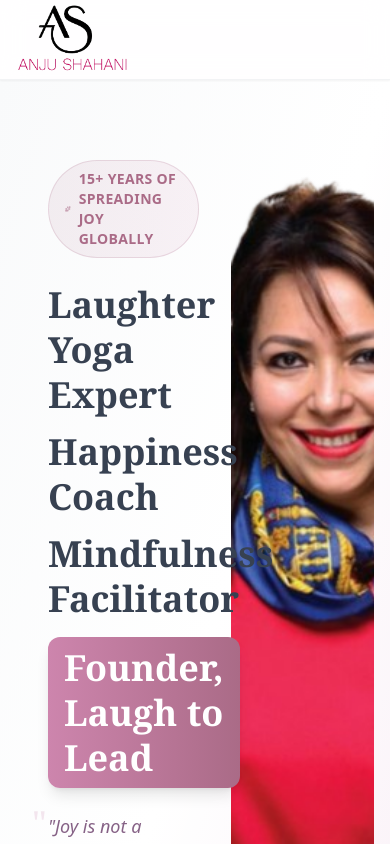
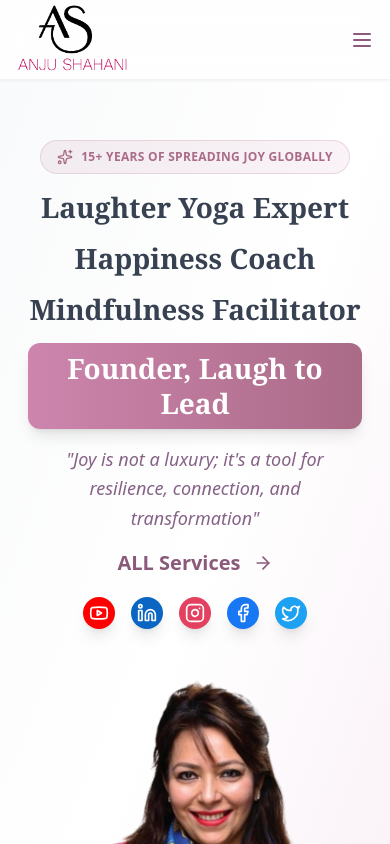
Before and after one commit to Krushna03/Anshu-Maam-website, a React (Vite) app: page / in a window 390 px wide. Shown: the top 844 px of the page. Built offline with nearby package versions, Linux system fonts and the light colour scheme.

Commit message:
resonsive hero done

```diff
--- a/src/Components/CallToAction.jsx
+++ b/src/Components/CallToAction.jsx
@@ -1,5 +1,5 @@
 import React from 'react'
-import { Button } from "@/components/ui/button"
+import { Button } from "@/Components/ui/button"
 
 const CallToAction = () => {
   return (
--- a/src/Components/Header.jsx
+++ b/src/Components/Header.jsx
@@ -1,10 +1,20 @@
-import { Link } from "react-router-dom"
+import { useState } from "react";
+import { Link } from "react-router-dom";
+import { Menu, X } from "lucide-react";
 
 export default function Header() {
+  const [mobileMenuOpen, setMobileMenuOpen] = useState(false);
+
+  const toggleMenu = () => setMobileMenuOpen(!mobileMenuOpen);
+
+  const navLinks = [
+    "HOME", "ABOUT", "CONSULTING", "BOOKS", "WRITING", "MEDIA", "BLOG", "CONTACT"
+  ];
+
   return (
     <header className="bg-white flex h-20 w-full items-center justify-between px-4 md:px-6 lg:px-20 sticky top-0 z-50 bg-white/95 backdrop-blur-md border-b border-gray-200/50 shadow-sm">
       <div className="flex items-center gap-2">
-        <Link href="#" className="flex items-center gap-2" prefetch={false}>
+        <Link to="/" className="flex items-center gap-2">
           <img
             src="/anju-logo-removebg.png"
             alt="SN Logo"
@@ -12,76 +22,43 @@
           />
         </Link>
       </div>
+
+      {/* Desktop Nav */}
       <nav className="hidden md:flex gap-6 lg:gap-10">
+        {navLinks.map((label) => (
           <Link
-          href="#"
+            key={label}
+            to="#"
             className="relative text-sm xl:text-base font-semibold text-custom-plum hover:text-[#cd85ad] transition-all duration-300 group"
-          prefetch={false}
           >
-          HOME
+            {label}
             <span className="absolute -bottom-1 left-0 w-0 h-0.5 bg-[#cd85ad] transition-all duration-300 group-hover:w-full"></span>
           </Link>
+        ))}
+      </nav>
+
+      {/* Mobile Menu Icon */}
+      <div className="md:hidden flex items-center">
+        <button onClick={toggleMenu} aria-label="Toggle Menu">
+          {mobileMenuOpen ? <X className="h-6 w-6 text-custom-plum" /> : <Menu className="h-6 w-6 text-custom-plum" />}
+        </button>
+      </div>
+
+      {/* Mobile Nav Dropdown */}
+      {mobileMenuOpen && (
+        <div className="absolute top-20 left-0 w-full bg-white shadow-md flex flex-col items-start px-6 py-4 z-40 md:hidden border-t border-gray-200">
+          {navLinks.map((label) => (
             <Link
-          href="#"
-          className="relative text-sm xl:text-base font-semibold text-custom-plum hover:text-[#cd85ad] transition-all duration-300 group"
-          prefetch={false}
+              key={label}
+              to="#"
+              className="text-sm font-semibold text-custom-plum py-2 w-full border-b border-gray-100 hover:text-[#cd85ad] transition"
+              onClick={() => setMobileMenuOpen(false)} // close on click
             >
-          ABOUT
-          <span className="absolute -bottom-1 left-0 w-0 h-0.5 bg-[#cd85ad] transition-all duration-300 group-hover:w-full"></span>
+              {label}
             </Link>
-        <Link
-          href="#"
-          className="relative text-sm xl:text-base font-semibold text-custom-plum hover:text-[#cd85ad] transition-all duration-300 group"
-          prefetch={false}
-        >
-          CONSULTING
-          <span className="absolute -bottom-1 left-0 w-0 h-0.5 bg-[#cd85ad] transition-all duration-300 group-hover:w-full"></span>
-        </Link>
-        <Link
-          href="#"
-          className="relative text-sm xl:text-base font-semibold text-custom-plum hover:text-[#cd85ad] transition-all duration-300 group"
-          prefetch={false}
-        >
-          BOOKS
-          <span className="absolute -bottom-1 left-0 w-0 h-0.5 bg-[#cd85ad] transition-all duration-300 group-hover:w-full"></span>
-        </Link>
-        <Link
-          href="#"
-          className="relative text-sm xl:text-base font-semibold text-custom-plum hover:text-[#cd85ad] transition-all duration-300 group"
-          prefetch={false}
-        >
-          WRITING
-          <span className="absolute -bottom-1 left-0 w-0 h-0.5 bg-[#cd85ad] transition-all duration-300 group-hover:w-full"></span>
-        </Link>
-        <Link
-          href="#"
-          className="relative text-sm xl:text-base font-semibold text-custom-plum hover:text-[#cd85ad] transition-all duration-300 group"
-          prefetch={false}
-        >
-          MEDIA
-          <span className="absolute -bottom-1 left-0 w-0 h-0.5 bg-[#cd85ad] transition-all duration-300 group-hover:w-full"></span>
-        </Link>
-        <Link
-          href="#"
-          className="relative text-sm xl:text-base font-semibold text-custom-plum hover:text-[#cd85ad] transition-all duration-300 group"
-          prefetch={false}
-        >
-          BLOG
-          <span className="absolute -bottom-1 left-0 w-0 h-0.5 bg-[#cd85ad] transition-all duration-300 group-hover:w-full"></span>
-        </Link>
-        <Link
-          href="#"
-          className="relative text-sm xl:text-base font-semibold text-custom-plum hover:text-[#cd85ad] transition-all duration-300 group"
-          prefetch={false}
-        >
-          CONTACT
-          <span className="absolute -bottom-1 left-0 w-0 h-0.5 bg-[#cd85ad] transition-all duration-300 group-hover:w-full"></span>
-        </Link>
-      </nav>
-      {/* <div className="flex items-center gap-2">
-        <span className="text-sm font-medium text-custom-plum">SEARCH</span>
-        <Search className="h-5 w-5 text-custom-plum" />
-      </div> */}
+          ))}
+        </div>
+      )}
     </header>
-  )
+  );
 }
--- a/src/Components/Hero.jsx
+++ b/src/Components/Hero.jsx
@@ -1,5 +1,13 @@
 import { Link } from "react-router-dom"
-import { ArrowRight, Youtube, Linkedin, Instagram, Facebook, Twitter, Sparkles } from "lucide-react"
+import {
+  ArrowRight,
+  Youtube,
+  Linkedin,
+  Instagram,
+  Facebook,
+  Twitter,
+  Sparkles,
+} from "lucide-react"
 
 const socialIcons = [
   { icon: Youtube, color: "bg-[#FF0000]", hoverColor: "hover:bg-[#CC0000]", href: "#" },
@@ -9,48 +17,40 @@
   { icon: Twitter, color: "bg-[#1DA1F2]", hoverColor: "hover:bg-[#1A91DA]", href: "#" },
 ]
 
-
 export default function Hero() {
   return (
     <section className="bg-gradient-to-br from-gray-50 via-white to-pink-50/30 min-h-screen w-full py-12">
+      <div className="w-full px-4 sm:px-8 lg:px-16 flex flex-col lg:flex-row items-center lg:items-start">
 
-      <div className=" w-full px-4 sm:px-16 flex">
-
-        <div className="w-[60%] flex flex-col justify-start space-y-8">
-          <div className="space-y-6 p-8">
-
+        {/* TEXT SECTION */}
+        <div className="w-full lg:w-[60%] flex flex-col justify-start items-center lg:items-start space-y-8 p-3 sm:p-8">
+          <div className="space-y-4 sm:space-y-8 sm:max-w-3xl text-center lg:text-left">
             <div className="inline-flex items-center gap-2 px-4 py-2 bg-gradient-to-r from-[#AA6B87]/10 to-[#cd85ad]/10 rounded-full border border-[#AA6B87]/20">
               <Sparkles className="w-4 h-4 text-[#AA6B87]" />
-                <p className="font-semibold tracking-wide text-[#AA6B87] uppercase text-sm">
+              <p className="font-semibold tracking-wide text-[#AA6B87] uppercase text-xs lg:text-left">
                 15+ Years of Spreading Joy Globally
               </p>
             </div>
 
-              <div className="space-y-4">
-                <h1 className="text-4xl sm:text-5xl lg:text-[53px] font-serif font-bold text-gray-700 leading-tight">
-                  <div className="mb-3 transform transition-transform duration-300">
-                    Laughter Yoga Expert
-                  </div>
-                  <div className="mb-3 transform transition-transform duration-300">
-                    Happiness Coach
-                  </div>
-                  <div className="mb-4 transform transition-transform duration-300">
-                    Mindfulness Facilitator
-                  </div>
-                  <div className="inline-block bg-gradient-to-r from-[#cd85ad] to-[#AA6B87] text-white px-4 py-2 rounded-xl shadow-lg transform transition-all duration-300 hover:shadow-xl">
+            <div className="space-y-6 text-center lg:text-left">
+              <h1 className="text-[28px] sm:text-5xl lg:text-[53px] font-serif font-bold text-gray-700 leading-tight">
+                <div className="mb-4">Laughter Yoga Expert</div>
+                <div className="mb-4">Happiness Coach</div>
+                <div className="mb-4">Mindfulness Facilitator</div>
+                <div className="inline-block bg-gradient-to-r from-[#cd85ad] to-[#AA6B87] text-white px-4 py-2 rounded-xl shadow-lg hover:shadow-xl transition-all duration-300">
                   Founder, Laugh to Lead
                 </div>
               </h1>
             </div>
 
-              <div className="relative">
-                <p className="text-lg lg:text-xl italic text-[#866286] font-medium leading-relaxed max-w-2xl">
+            <div className="relative text-center lg:text-left">
+              <p className="text-lg lg:text-xl italic text-[#866286] font-medium leading-relaxed max-w-2xl mx-auto lg:mx-0">
                 "Joy is not a luxury; it's a tool for resilience, connection, and transformation"
               </p>
-                <div className="absolute -left-4 -top-2 text-4xl text-[#cd85ad]/20 font-serif">"</div>
+              <div className="absolute -left-4 -top-2 text-4xl text-[#cd85ad]/20 font-serif hidden sm:block">"</div>
             </div>
 
-            <div className="flex flex-col gap-4">
+            <div className="flex flex-col gap-3 items-center lg:items-start">
               <Link
                 to="#"
                 className="inline-flex items-center gap-3 text-xl font-semibold text-[#8B5A7A] hover:text-[#cd85ad] group transition-all duration-300"
@@ -59,14 +59,15 @@
                   ALL Services
                   <span className="absolute -bottom-1 left-0 w-0 h-0.5 bg-gradient-to-r from-[#cd85ad] to-[#AA6B87] transition-all duration-300 group-hover:w-full"></span>
                 </span>
-                  <ArrowRight className="h-5 w-5 transform group-hover:translate-x-1 transition-transform duration-300" />
+                <ArrowRight className="h-5 w-5 group-hover:translate-x-1 transition-transform duration-300" />
               </Link>
+
               <div className="mt-2 flex flex-wrap justify-center lg:justify-start gap-4">
                 {socialIcons.map((social, index) => (
                   <Link
                     key={index}
                     to={social.href}
-                      className={`flex h-10 w-10 items-center justify-center rounded-full ${social.color} ${social.hoverColor} text-white transform hover:scale-110 transition-all duration-300 shadow-lg hover:shadow-xl`}
+                    className={`flex h-8 w-8 sm:h-10 sm:w-10 items-center justify-center rounded-full ${social.color} ${social.hoverColor} text-white transform hover:scale-110 transition-all duration-300 shadow-lg hover:shadow-xl`}
                   >
                     <social.icon className="h-5 w-5" />
                   </Link>
@@ -76,12 +77,12 @@
           </div>
         </div>
 
-        <div className="w-[40%] flex justify-start">
+        {/* IMAGE SECTION */}
+        <div className="w-full lg:w-[40%] flex justify-center mt-0 lg:mt-0">
           <img
             src="/ab-1-removebg.png"
             alt="Woman in pink blazer"
-            className="mx-auto h-[90vh] overflow-hidden rounded-lg object-cover object-center sm:w-full lg:order-last mr-13"
-            priority
+            className="h-[50vh] sm:h-[70vh] lg:h-[90vh] w-full object-contain rounded-lg"
           />
         </div>
       </div>
--- a/src/Components/Protected.jsx
+++ /dev/null
@@ -1,19 +0,0 @@
-import React from 'react'
-import { useLocation, Navigate } from 'react-router-dom';
-
-const Protected = ({ children }) => {
-
-  const location = useLocation()
-  const tokenString = localStorage.getItem('token');
-  let token = tokenString && tokenString !== 'undefined' ? JSON.parse(tokenString) : null;
-
-  if (!token) {
-    return (
-        <Navigate to="/sign-in" state={{ from: location }} replace />
-      )
-  }
-
-  return children;
-}
-
-export default Protected
--- a/vite.config.js
+++ b/vite.config.js
@@ -10,4 +10,7 @@
       "@": path.resolve(__dirname, "./src"),
     },
   },
+  server: {
+    host: true
+  }
 })
```
Lines whose indentation alone changed are shown as unchanged.
